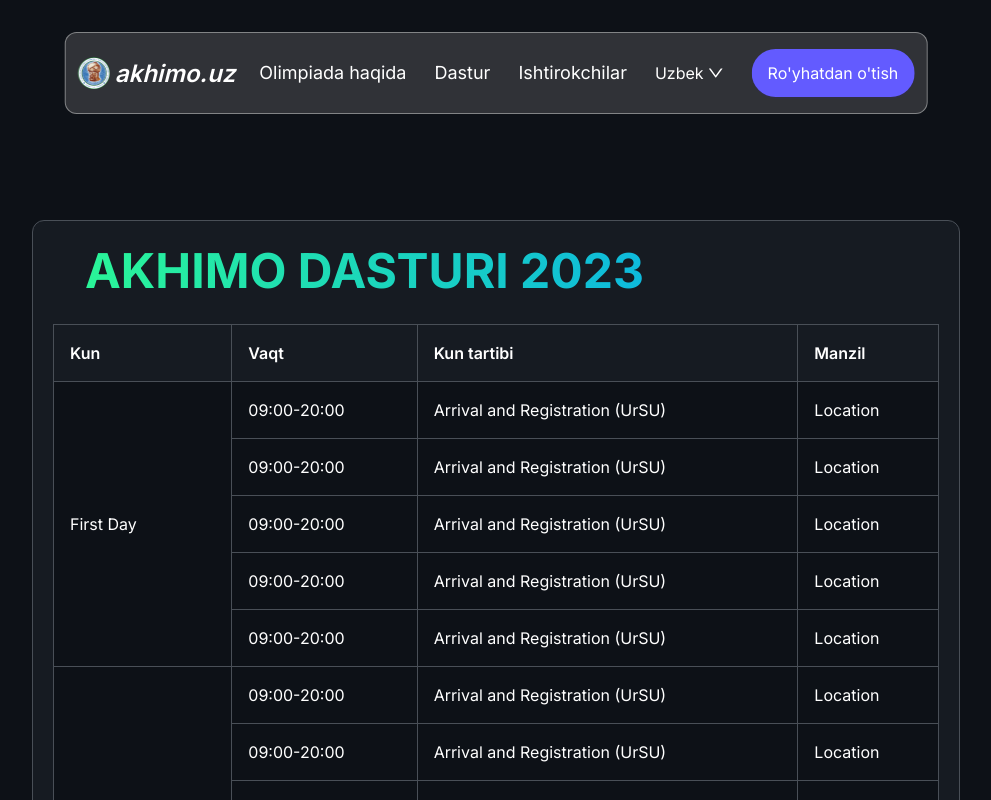
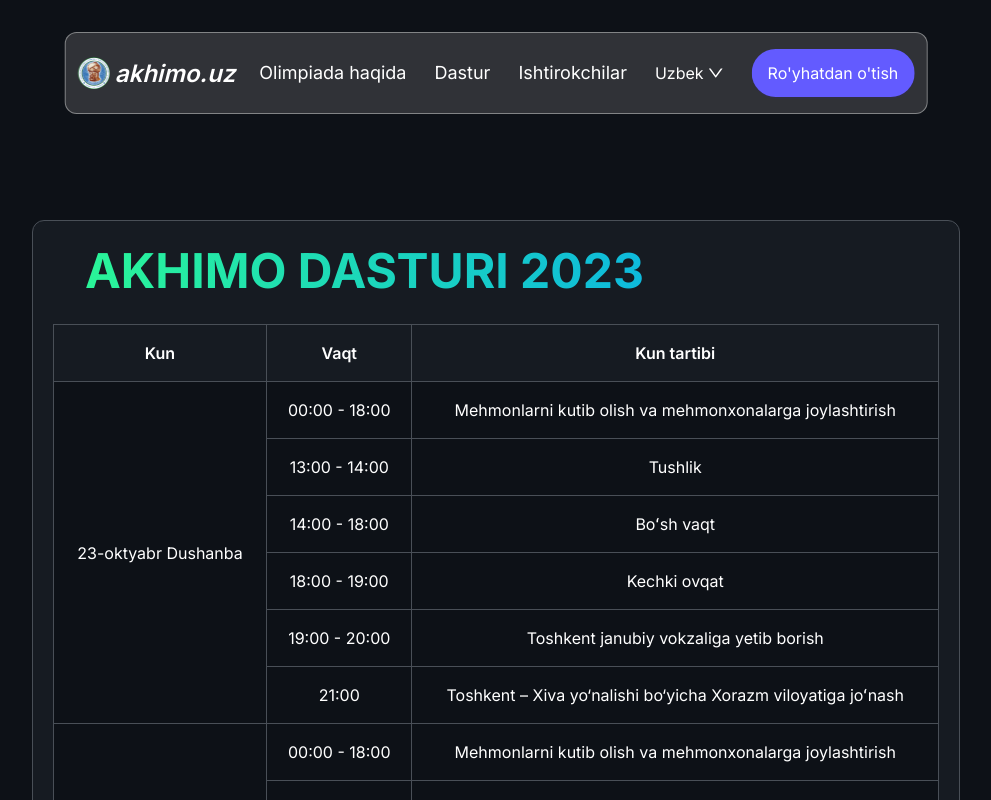
Before and after one commit to mukhammadjcn/xorazmiy, a React (Vite) app: page /plan in a window 1280 px wide. Shown: the top 800 px of the page, without its empty margins (144-1135 px from the left). Built offline with nearby package versions, Linux system fonts and the light colour scheme.

Commit message:
table cells

```diff
--- /dev/null
+++ b/src/pages/Plan/data.ts
@@ -0,0 +1,64 @@
+export interface DataType {
+  rowKey: number;
+  time: string;
+  place: string;
+  // location: string;
+  date?: string;
+}
+
+export const data1: DataType[] = [
+  {
+    rowKey: 6,
+    date: '23-oktyabr Dushanba',
+    time: '00:00 - 18:00',
+    place: 'Mehmonlarni kutib olish va mehmonxonalarga joylashtirish',
+  },
+  {
+    rowKey: 0,
+    time: '13:00 - 14:00',
+    place: 'Tushlik',
+  },
+  {
+    rowKey: 0,
+    time: '14:00 - 18:00',
+    place: 'Boʻsh vaqt',
+  },
+  {
+    rowKey: 0,
+    time: '18:00 - 19:00',
+    place: 'Kechki ovqat',
+  },
+  {
+    rowKey: 0,
+    time: '19:00 - 20:00',
+    place: 'Toshkent janubiy vokzaliga yetib borish',
+  },
+  {
+    rowKey: 0,
+    time: '21:00',
+    place: 'Toshkent – Xiva yo‘nalishi bo‘yicha Xorazm viloyatiga joʻnash',
+  },
+  {
+    rowKey: 4,
+    date: '23-oktyabr Dushanba',
+    time: '00:00 - 18:00',
+    place: 'Mehmonlarni kutib olish va mehmonxonalarga joylashtirish',
+  },
+  {
+    rowKey: 0,
+    time: '13:00 - 14:00',
+    place: 'Tushlik',
+  },
+  {
+    rowKey: 0,
+    time: '14:00 - 18:00',
+    place: 'Boʻsh vaqt',
+  },
+  {
+    rowKey: 0,
+    time: '18:00 - 19:00',
+    place: 'Kechki ovqat',
+  },
+];
+
+export const data = data1.map((data, key) => ({ ...data, key }));
--- a/src/pages/Plan/index.tsx
+++ b/src/pages/Plan/index.tsx
@@ -1,103 +1,37 @@
 import Table, { ColumnsType } from 'antd/es/table';
 import { useTranslation } from 'react-i18next';
+import { data, DataType } from 'src/pages/Plan/data';
 
 function PlanPage() {
   const { t } = useTranslation();
-  interface DataType {
-    key: number;
-    time: string;
-    places: string;
-    location: string;
-  }
 
   const columns: ColumnsType<DataType> = [
     {
       title: t('day'),
-      key: 'day',
+      key: 'date',
+      dataIndex: 'date',
       onCell: (record) => ({
-        rowSpan: record.key % 5 === 0 ? 5 : 0,
+        rowSpan: record.rowKey !== 0 ? record.rowKey : 0,
       }),
-      render: (_, record) =>
-        Math.floor(record.key / 5) === 0 ? 'First Day' : 'Second Day',
+      align: 'center',
     },
     {
       title: t('time'),
       dataIndex: 'time',
+      align: 'center',
       key: 'time',
     },
     {
       title: t('tartib'),
-      dataIndex: 'places',
-      key: 'places',
+      dataIndex: 'place',
+      align: 'center',
+      key: 'place',
     },
-    {
-      title: t('location_title'),
-      dataIndex: 'location',
-      key: 'location',
-    },
-  ];
-
-  const data: DataType[] = [
-    {
-      key: 0,
-      time: '09:00-20:00',
-      places: 'Arrival and Registration (UrSU)',
-      location: 'Location',
-    },
-    {
-      key: 1,
-      time: '09:00-20:00',
-      places: 'Arrival and Registration (UrSU)',
-      location: 'Location',
-    },
-    {
-      key: 2,
-      time: '09:00-20:00',
-      places: 'Arrival and Registration (UrSU)',
-      location: 'Location',
-    },
-    {
-      key: 3,
-      time: '09:00-20:00',
-      places: 'Arrival and Registration (UrSU)',
-      location: 'Location',
-    },
-    {
-      key: 4,
-      time: '09:00-20:00',
-      places: 'Arrival and Registration (UrSU)',
-      location: 'Location',
-    },
-    {
-      key: 5,
-      time: '09:00-20:00',
-      places: 'Arrival and Registration (UrSU)',
-      location: 'Location',
-    },
-    {
-      key: 6,
-      time: '09:00-20:00',
-      places: 'Arrival and Registration (UrSU)',
-      location: 'Location',
-    },
-    {
-      key: 7,
-      time: '09:00-20:00',
-      places: 'Arrival and Registration (UrSU)',
-      location: 'Location',
-    },
-    {
-      key: 8,
-      time: '09:00-20:00',
-      places: 'Arrival and Registration (UrSU)',
-      location: 'Location',
-    },
-    {
-      key: 9,
-      time: '09:00-20:00',
-      places: 'Arrival and Registration (UrSU)',
-      location: 'Location',
-    },
+    // {
+    //   title: t('location_title'),
+    //   dataIndex: 'location',
+    //   key: 'location',
+    // },
   ];
 
   return (
```
